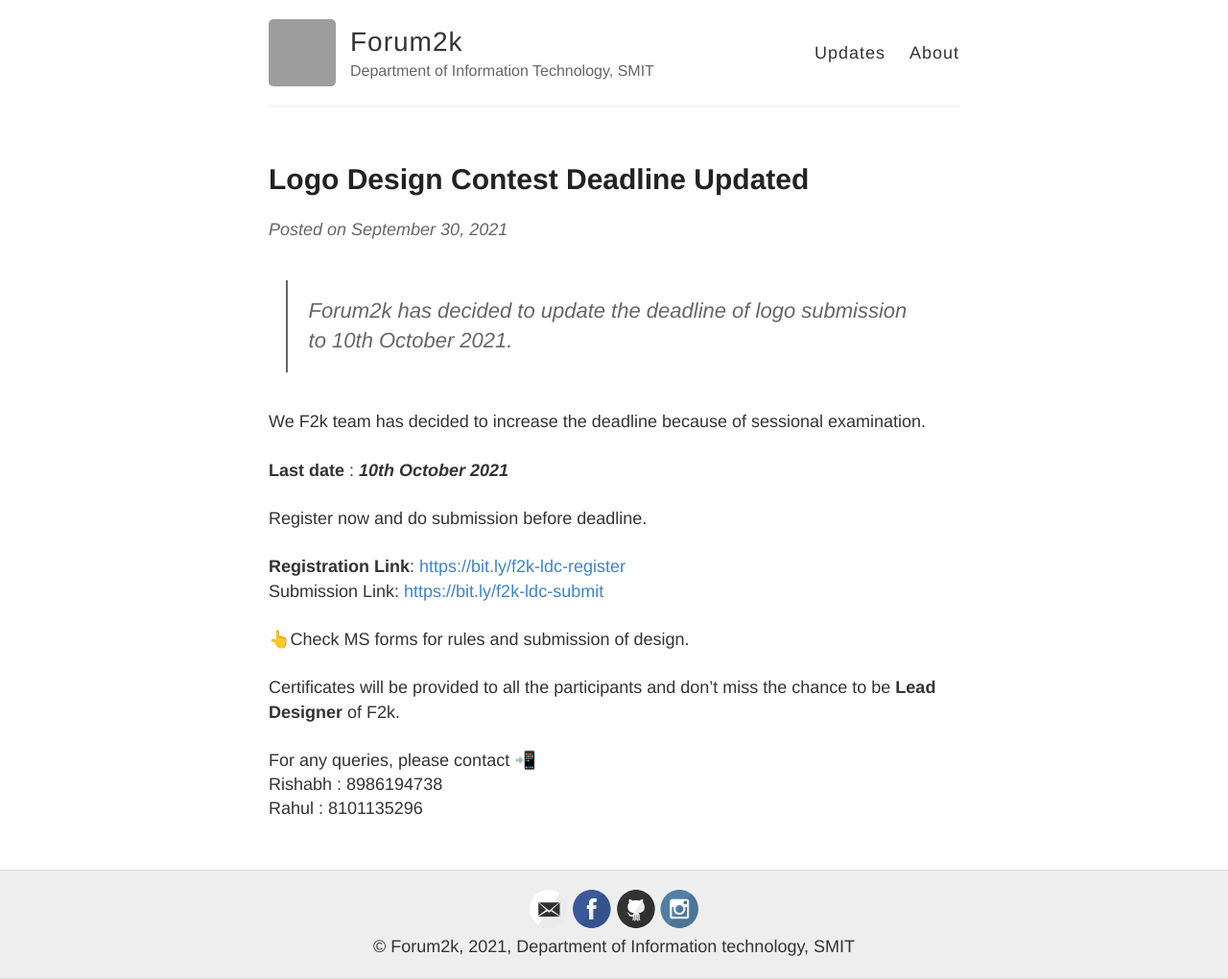
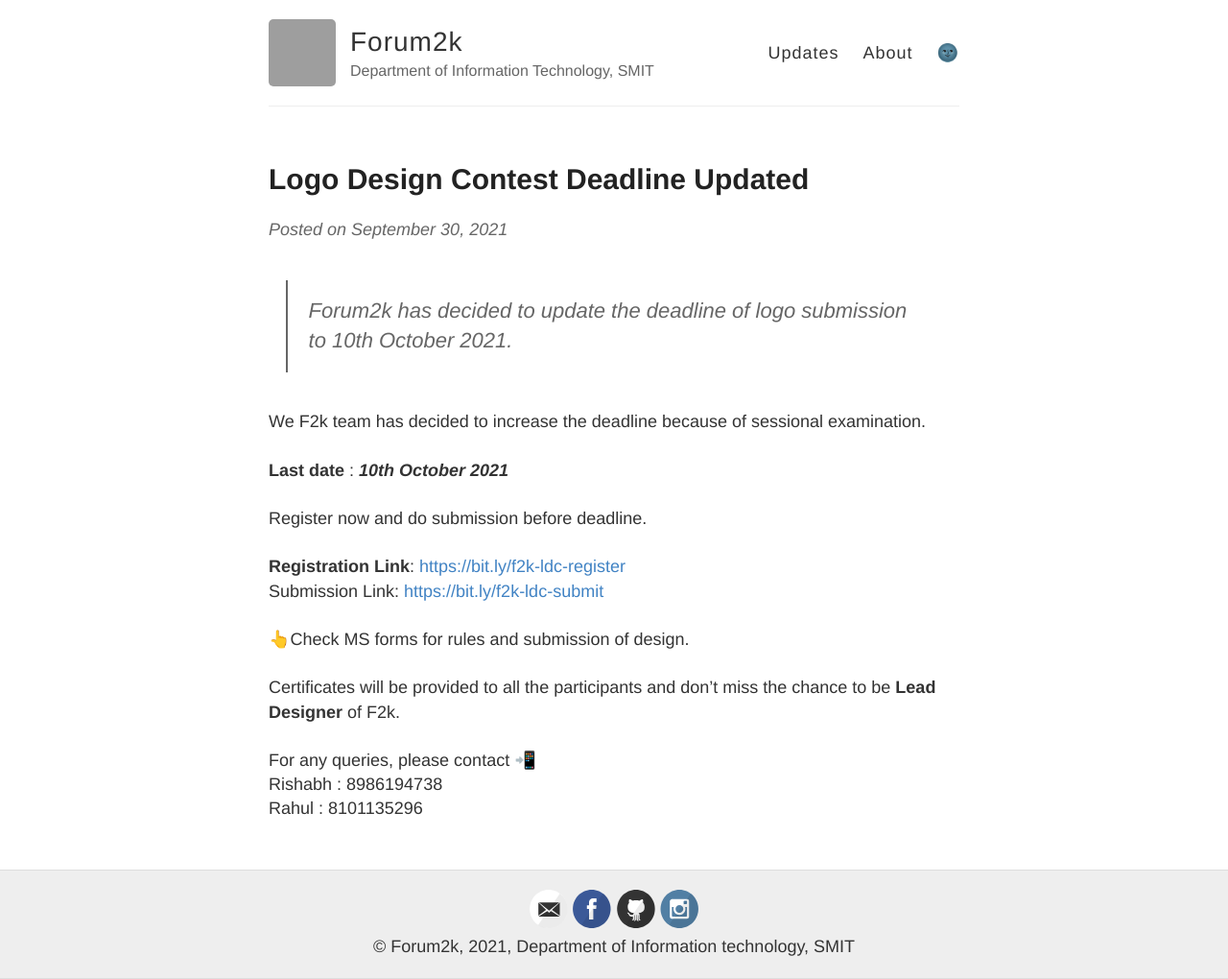
Before and after one commit to umvaishnavi/forum2k-smit.github.io, a Jekyll site: the page built from _posts/2021-9-30-logo-design-contest-last-date-of-submission-has-changed.md, in a window 1280 px wide. Shown: the whole page at 96% size. Built offline with Jekyll 4.4.1, drawn with Linux system fonts in a browser that asks for light colours; comment, search, counter and statistics services are not loaded; grey boxes are pictures that could not be loaded.

Commit message:
Dark Tehme added

```diff
--- a/_layouts/default.html
+++ b/_layouts/default.html
@@ -10,13 +10,13 @@
       <script src="http://html5shiv.googlecode.com/svn/trunk/html5.js"></script>
     <![endif]-->
 
-  <link rel="stylesheet" type="text/css" href="{{ site.baseurl }}/style.css" />
+  <link rel="stylesheet" type="text/css" href="style.css" />
   <link rel="alternate" type="application/rss+xml" title="{{ site.name }} - {{ site.description }}"
     href="{{ site.baseurl }}/feed.xml" />
-  <link rel="icon" href="https://avatars.githubusercontent.com/u/91081542?s=200&v=4"/>
+  <link rel="icon" href="https://avatars.githubusercontent.com/u/91081542?s=200&v=4" />
 
   <!-- Global site tag (gtag.js) - Google Analytics -->
-  <script async src="https://www.googletagmanager.com/gtag/js?id=UA-208922408-1" ></script>
+  <script async src="https://www.googletagmanager.com/gtag/js?id=UA-208922408-1"></script>
   <script>
     window.dataLayer = window.dataLayer || [];
     function gtag() { dataLayer.push(arguments); }
@@ -44,6 +45,8 @@
         <nav>
           <a href="{{ site.baseurl }}/">Updates</a>
           <a href="{{ site.baseurl }}/about">About</a>
+          <a onclick="changeCSS('style.css', 0, 'lt')" id="lt"> 🌝 </a>
+          <a onclick="changeCSS('style-dark.css', 0, 'dt')" id="dt"> 🌚 </a>
         </nav>
       </header>
     </div>
--- /dev/null
+++ b/_sass/_variablesdark.scss
@@ -0,0 +1,27 @@
+
+//
+// VARIABLES
+//
+
+// Colors
+$blue: #4183C4;
+
+// Grays
+$black: rgb(255, 255, 255);
+$darkerGray: rgb(197, 197, 197);
+$darkGray: rgb(175, 175, 175);
+$gray: rgb(192, 192, 192);
+$lightGray: rgb(43, 43, 43);
+$white: rgb(36, 36, 36);
+
+// Font stacks
+$helvetica: Helvetica, Arial, sans-serif;
+$helveticaNeue: "Helvetica Neue", Helvetica, Arial, sans-serif;
+$georgia: Georgia, serif;
+
+// Mobile breakpoints
+@mixin mobile {
+  @media screen and (max-width: 640px) {
+    @content;
+  }
+}
--- /dev/null
+++ b/style-dark.scss
@@ -0,0 +1,289 @@
+---
+---
+
+//
+// IMPORTS
+//
+
+@import "reset";
+@import "variablesdark";
+// Syntax highlighting @import is at the bottom of this file
+
+/**************/
+/* BASE RULES */
+/**************/
+
+html {
+  font-size: 100%;
+}
+
+body {
+	background: $white;
+  font: 18px/1.4 $helvetica;
+  color: $darkGray;
+}
+
+.container {
+  margin: 0 auto;
+  max-width: 740px;
+  padding: 0 10px;
+  width: 100%;
+}
+
+h1, h2, h3, h4, h5, h6 {
+  font-family: $helveticaNeue;
+  color: $darkerGray;
+  font-weight: bold;
+
+  line-height: 1.7;
+  margin: 1em 0 15px;
+  padding: 0;
+
+  @include mobile {
+    line-height: 1.4;
+  }
+}
+
+h1 {
+  font-size: 30px;
+  a {
+    color: inherit;
+  }
+}
+
+h2 {
+  font-size: 24px;
+}
+
+h3 {
+  font-size: 20px;
+}
+
+h4 {
+  font-size: 18px;
+  color: $gray;
+}
+
+p {
+  margin: 15px 0;
+}
+
+a {
+  color: $blue;
+  text-decoration: none;
+	cursor: pointer;
+  &:hover, &:active {
+    color: $blue;
+  }
+}
+
+ul, ol {
+  margin: 15px 0;
+  padding-left: 30px;
+}
+
+ul {
+  list-style-type: disc;
+}
+
+ol {
+  list-style-type: decimal;
+}
+
+ol ul, ul ol, ul ul, ol ol {
+  margin: 0;
+}
+
+ul ul, ol ul {
+  list-style-type: circle;
+}
+
+em, i {
+  font-style: italic;
+}
+
+strong, b {
+  font-weight: bold;
+}
+
+img {
+  max-width: 100%;
+}
+
+// Fixes images in popup boxes from Google Translate
+.gmnoprint img {
+  max-width: none;
+}
+
+.date {
+  font-style: italic;
+  color: $gray;
+}
+
+// Specify the color of the selection
+::-moz-selection {
+  color: $black;
+  background: $lightGray;
+}
+::selection {
+  color: $black;
+  background: $lightGray;
+}
+
+// Nicolas Gallagher's micro clearfix hack
+// http://nicolasgallagher.com/micro-clearfix-hack/
+.clearfix:before,
+.clearfix:after {
+    content: " ";
+    display: table;
+}
+
+.clearfix:after {
+    clear: both;
+}
+
+/*********************/
+/* LAYOUT / SECTIONS */
+/*********************/
+
+//
+// .masthead
+//
+
+.wrapper-masthead {
+  margin-bottom: 50px;
+}
+
+.masthead {
+  padding: 20px 0;
+  border-bottom: 1px solid $lightGray;
+
+  @include mobile {
+    text-align: center;
+  }
+}
+
+.site-avatar {
+  float: left;
+  width: 70px;
+  height: 70px;
+  margin-right: 15px;
+
+  @include mobile {
+    float: none;
+    display: block;
+    margin: 0 auto;
+  }
+
+  img {
+    border-radius: 5px;
+  }
+}
+
+.site-info {
+  float: left;
+
+  @include mobile {
+    float: none;
+    display: block;
+    margin: 0 auto;
+  }
+}
+
+.site-name {
+  margin: 0;
+  color: $darkGray;
+  cursor: pointer;
+  font-family: $helveticaNeue;
+  font-weight: 300;
+  font-size: 28px;
+  letter-spacing: 1px;
+}
+
+.site-description {
+  margin: -5px 0 0 0;
+  color: $gray;
+  font-size: 16px;
+
+  @include mobile {
+    margin: 3px 0;
+  }
+}
+
+nav {
+  float: right;
+  margin-top: 23px; // @TODO: Vertically middle align
+  font-family: $helveticaNeue;
+  font-size: 18px;
+
+  @include mobile {
+    float: none;
+    margin-top: 9px;
+    display: block;
+    font-size: 16px;
+  }
+
+  a {
+    margin-left: 20px;
+    color: $darkGray;
+    text-align: right;
+    font-weight: 300;
+    letter-spacing: 1px;
+
+    @include mobile {
+      margin: 0 10px;
+      color: $blue;
+    }
+  }
+}
+
+//
+// .main
+//
+
+.posts > .post {
+  padding-bottom: 2em;
+  border-bottom: 1px solid $lightGray;
+}
+
+.posts > .post:last-child {
+  padding-bottom: 1em;
+  border-bottom: none;
+}
+
+.post {
+  blockquote {
+    margin: 1.8em .8em;
+    border-left: 2px solid $gray;
+    padding: 0.1em 1em;
+    color: $gray;
+    font-size: 22px;
+    font-style: italic;
+  }
+
+  .comments {
+    margin-top: 10px;
+  }
+
+  .read-more {
+    text-transform: uppercase;
+    font-size: 15px;
+  }
+}
+
+.wrapper-footer {
+  margin-top: 50px;
+  border-top: 1px solid #ddd;
+  border-bottom: 1px solid #ddd;
+  background-color: $lightGray;
+}
+
+footer {
+  padding: 20px 0;
+  text-align: center;
+}
+
+// Settled on moving the import of syntax highlighting to the bottom of the CSS
+// ... Otherwise it really bloats up the top of the CSS file and makes it difficult to find the start
+@import "highlights";
+@import "svg-icons";
```
Also changed, not shown: other parts of _layouts/default.html (+57 -1 lines), 1 other file.
